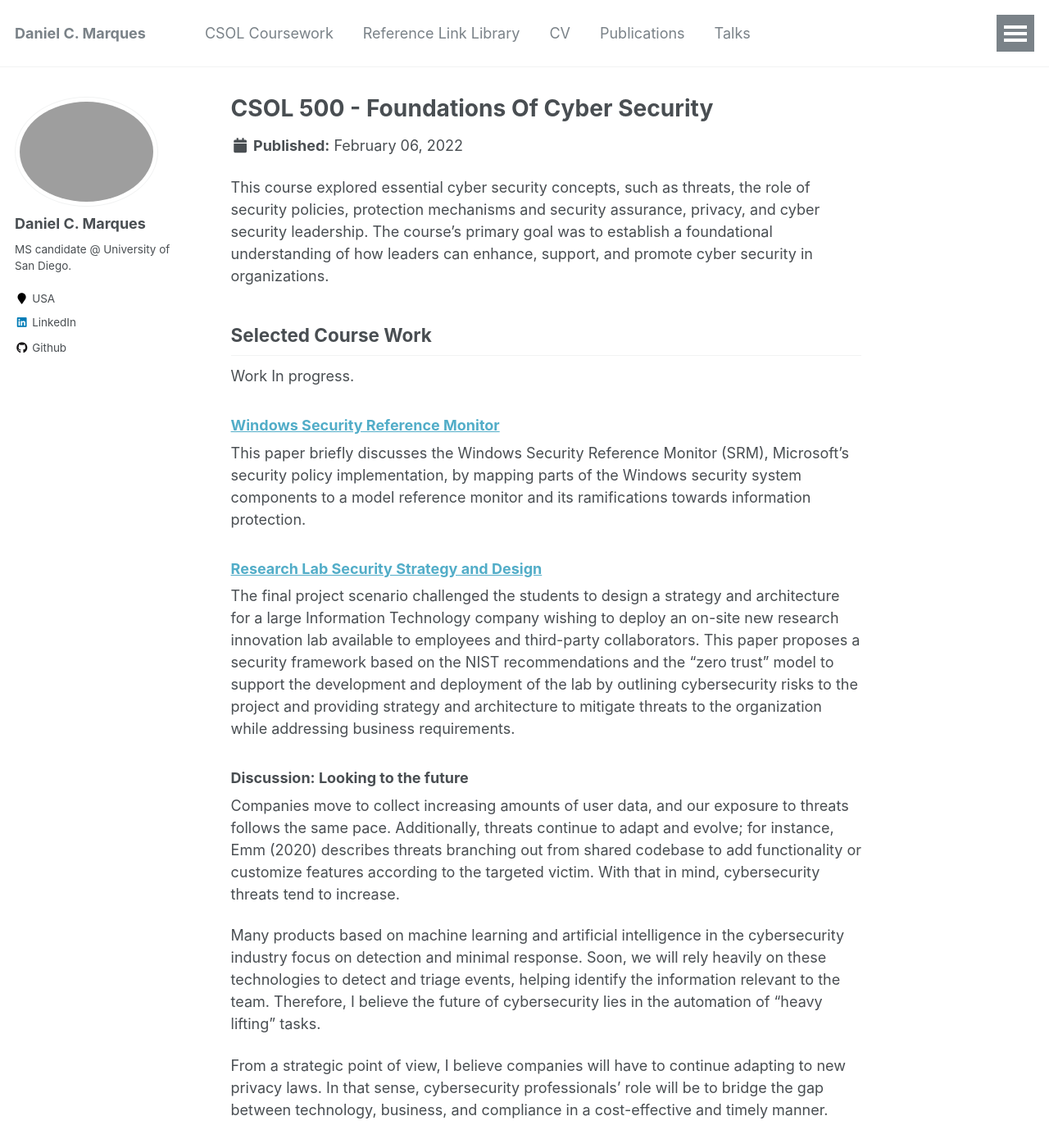
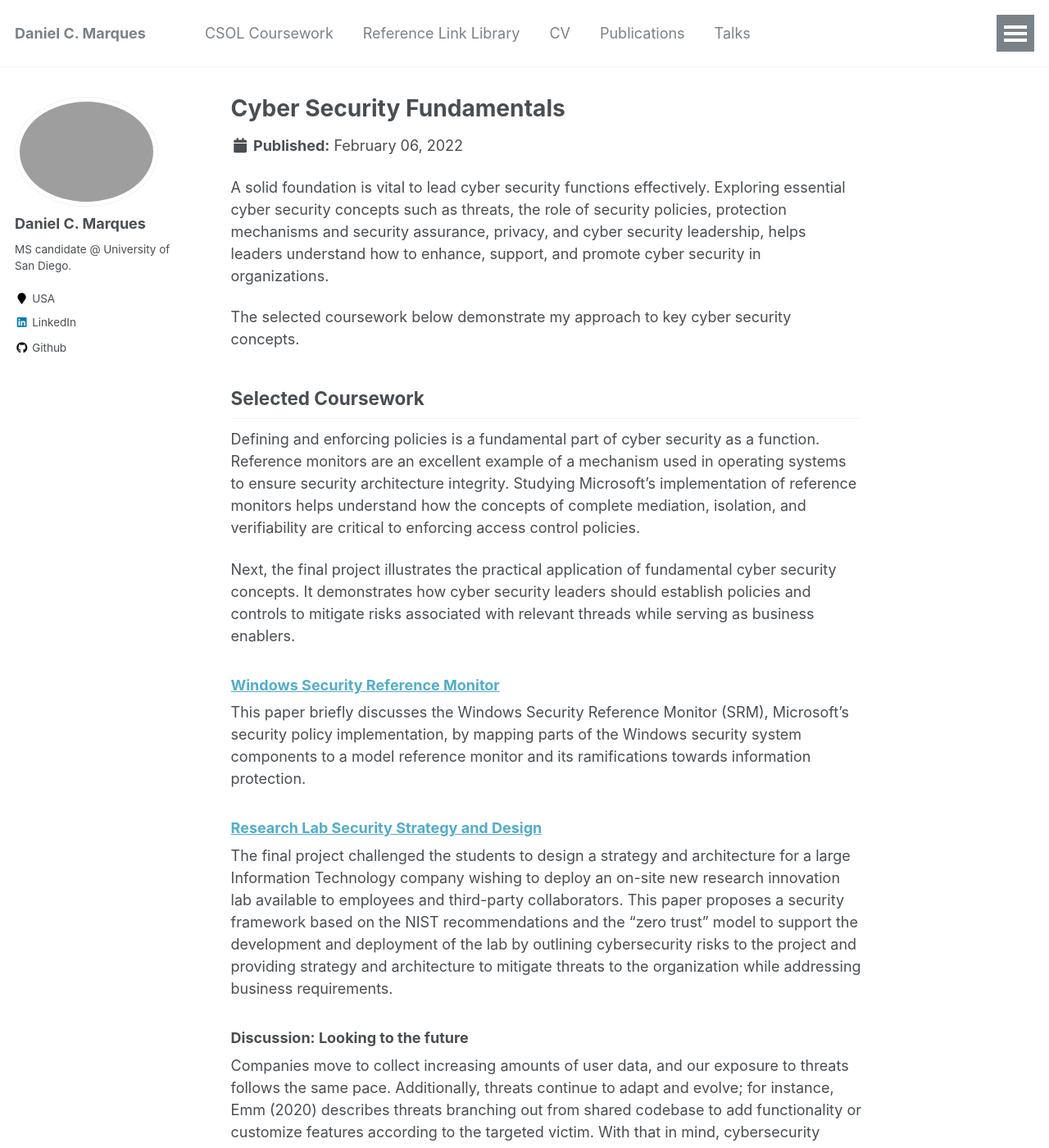
Before and after one commit to danielcmarques/danielcmarques.github.io, a Jekyll site: the page built from _portfolio/csol500.md, in a window 1280 px wide and 1400 px high. Shown: the whole window at 82% size. Built offline with Jekyll 4.4.1, drawn with Linux system fonts in a browser that asks for light colours; some of the changed text lies outside the part shown.

Commit message:
Finalize CSOL500 and add placeholder for CSOL510.
Polished except, added introduction to selected coursework, and added reflection.

```diff
--- a/_portfolio/csol500.md
+++ b/_portfolio/csol500.md
@@ -1,19 +1,23 @@
 ---
-title: "CSOL 500 - Foundations Of Cyber Security"
-excerpt: "This course explored essential cyber security concepts, such as threats, the role of security policies, protection mechanisms and security assurance, privacy, and cyber security leadership. The course’s primary goal was to establish a foundational understanding of how leaders can enhance, support, and promote cyber security in organizations."
+title: "Cyber Security Fundamentals"
+excerpt: "A solid foundation is vital to lead cyber security functions effectively. Exploring essential concepts such as threats, security assurance, and privacy helps leaders understand how to enhance, support, and promote cyber security in organizations. This section covers my efforts to study and solidify my knowledge of these concepts."
 collection: portfolio
 ---
 
-This course explored essential cyber security concepts, such as threats, the role of security policies, protection mechanisms and security assurance, privacy, and cyber security leadership. The course’s primary goal was to establish a foundational understanding of how leaders can enhance, support, and promote cyber security in organizations.
+A solid foundation is vital to lead cyber security functions effectively. Exploring essential cyber security concepts such as threats, the role of security policies, protection mechanisms and security assurance, privacy, and cyber security leadership, helps leaders understand how to enhance, support, and promote cyber security in organizations.
 
-## Selected Course Work
-Work In progress.
+The selected coursework below demonstrate my approach to key cyber security concepts.
+
+## Selected Coursework
+Defining and enforcing policies is a fundamental part of cyber security as a function. Reference monitors are an excellent example of a mechanism used in operating systems to ensure security architecture integrity. Studying Microsoft’s implementation of reference monitors helps understand how the concepts of complete mediation, isolation, and verifiability are critical to enforcing access control policies.
+
+Next, the final project illustrates the practical application of fundamental cyber security concepts. It demonstrates how cyber security leaders should establish policies and controls to mitigate risks associated with relevant threads while serving as business enablers.
 
 ### [Windows Security Reference Monitor](http://danielcmarques.github.io/files/coursework/csol500/Assignment.CSOL500.Reference_Monitor.Daniel_Cordeiro_Marques.pdf)
- This paper briefly discusses the Windows Security Reference Monitor (SRM), Microsoft’s security policy implementation, by mapping parts of the Windows security system components to a model reference monitor and its ramifications towards information protection.
+This paper briefly discusses the Windows Security Reference Monitor (SRM), Microsoft’s security policy implementation, by mapping parts of the Windows security system components to a model reference monitor and its ramifications towards information protection.
 
 ### [Research Lab Security Strategy and Design](http://danielcmarques.github.io/files/coursework/csol500/Assignment.CSOL500.Final_Project.Research_Lab_Security_Strategy_and_Design.Daniel_Cordeiro_Marques.pdf)
-The final project scenario challenged the students to design a strategy and architecture for a  large Information Technology company wishing to deploy an on-site new research innovation lab available to employees and third-party collaborators. This paper proposes a security framework based on the NIST recommendations and the “zero trust” model to support the development and deployment of the lab by outlining cybersecurity risks to the project and providing strategy and architecture to mitigate threats to the organization while addressing business requirements.
+The final project challenged the students to design a strategy and architecture for a  large Information Technology company wishing to deploy an on-site new research innovation lab available to employees and third-party collaborators. This paper proposes a security framework based on the NIST recommendations and the “zero trust” model to support the development and deployment of the lab by outlining cybersecurity risks to the project and providing strategy and architecture to mitigate threats to the organization while addressing business requirements.
 
 ### Discussion: Looking to the future
 Companies move to collect increasing amounts of user data, and our exposure to threats follows the same pace. Additionally, threats continue to adapt and evolve; for instance, Emm (2020) describes threats branching out from shared codebase to add functionality or customize features according to the targeted victim. With that in mind, cybersecurity threats tend to increase.
@@ -22,9 +26,17 @@ Many products based on machine learning and artificial intelligence in the cyber
 
 From a strategic point of view, I believe companies will have to continue adapting to new privacy laws. In that sense, cybersecurity professionals’ role will be to bridge the gap between technology, business, and compliance in a cost-effective and timely manner.
 
-## Reflections
+## Reflection
+Cyber security is a multidomain discipline. As such, a solid understanding of its foundational concepts and how they relate is essential to establishing efficient and effective controls. As professionals, we build on top of this knowledge to advance the cyber security field.
 
-Work In progress.
+The reference monitor coursework is excellent to demonstrate how these fundamental concepts apply to modern operating systems, as it highlights how policies must be enforced through a consistent validation mechanism. Another important aspect of reference monitors is their verifiability; cyber security controls are based on assumptions, and practitioners should verify their efficacy frequently to ensure they act as intent. As a Red Team manager, I constantly challenge these assumptions; therefore, understanding studying the Windows reference monitor was a good refresher of core security concepts related to security assurance.
+
+Although our field has many areas of expertise, a leader might benefit significantly from a broad understanding of all security domains. That qualifies us to effectively approach all the moving parts of a security strategy, ensuring they support each other and serve as business enablers. The final project was vital to demonstrate this aspect of studying fundamentals; the design of a cyber security strategy for the research lab allowed us to understand business requirements, threats, and vulnerabilities to establish security controls that mitigate associated risks.
+
+In a data-driven world like the one we live in, discussing ethics in our professional became increasingly relevant. Discussing the future of cyber security made me reflect on the many concerns associated with data privacy. As professionals, we are ethically bound to ensure that the data under our responsibility is safeguarded against relevant threats.
+
+In summary, reviewing these foundational cyber security concepts is vital for the continued development of the cyber security field. Periodically going back to the basics will allow us to improve existing knowledge and effectively propose relevant cyber security strategies. As a cyber security manager, I apply these fundamentals daily to identify threats and recommend controls to mitigate associated risks.
+
 
 ## References
 Emm, D. (2020, September 3). _IT threat evolution Q2 2020_. Kaspersky SecureList. Retrieved October 23, 2020, from [https://securelist.com/it-threat-evolution-q2-2020/98230/](https://securelist.com/it-threat-evolution-q2-2020/98230/)
```
Also changed, not shown: _portfolio/csol510.md (added, +7 -0 lines).
